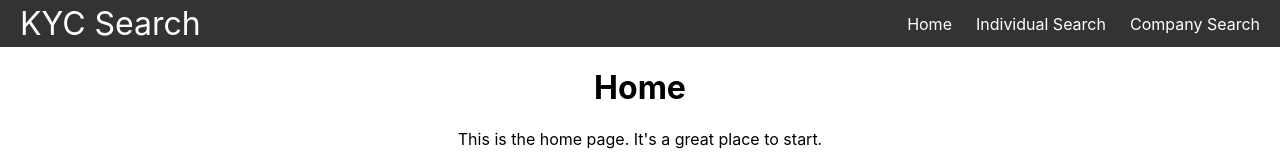
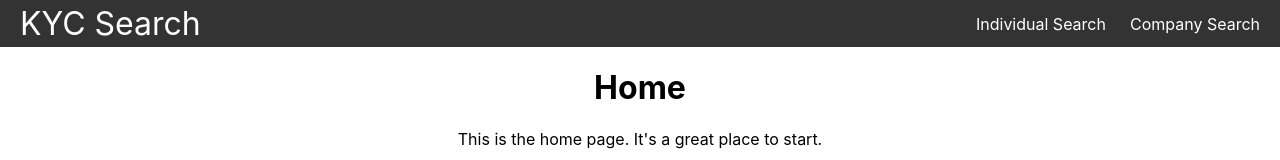
Before and after one commit to austheimjr/stacc-code-challenge, a React (Create React App) app: page / in a window 1280 px wide. Shown: the top 160 px of the page. Built offline with nearby package versions, Linux system fonts and the light colour scheme.

Commit message:
removed home customlink

```diff
--- a/src/App.js
+++ b/src/App.js
@@ -11,9 +11,9 @@ function App() {
     <Navbar/>
     <div className="container">
       <Routes>
-        <Route path="/" element={<Home/>}/>
-        <Route path="/search" element={<Search/>}/>
-        <Route path="/companySearch" element={<CompanySearch/>}/>
+        <Route path="/" element={<Home />}/>
+        <Route path="/search" element={<Search />}/>
+        <Route path="/companySearch" element={<CompanySearch />}/>
       </Routes>
     </div>
     </>
--- a/src/components/Navbar.js
+++ b/src/components/Navbar.js
@@ -2,9 +2,8 @@ import {Link, useMatch, useResolvedPath} from 'react-router-dom';
 
 export default function Navbar(){
     return (<nav className="nav">
-        <Link href="/" className="site-title">KYC Search</Link>
+        <Link to="/" className="site-title">KYC Search</Link>
         <ul>
-            <CustomLink to="/">Home</CustomLink>
             <CustomLink to="/search">Individual Search</CustomLink>
             <CustomLink to="/companySearch">Company Search</CustomLink>
         </ul>
```
